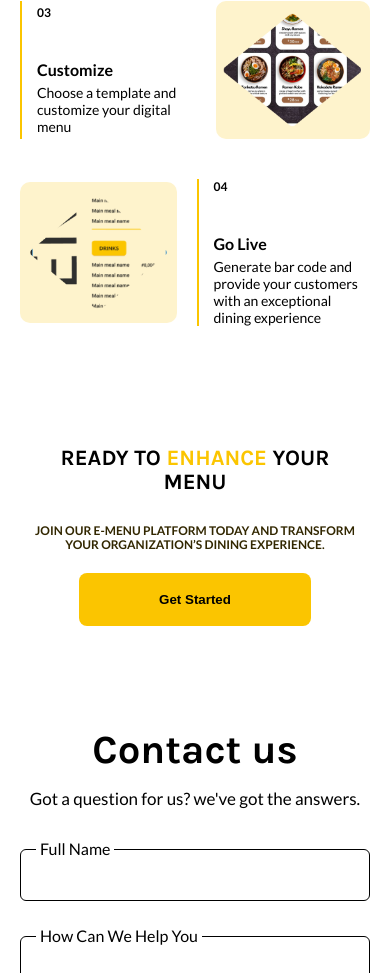
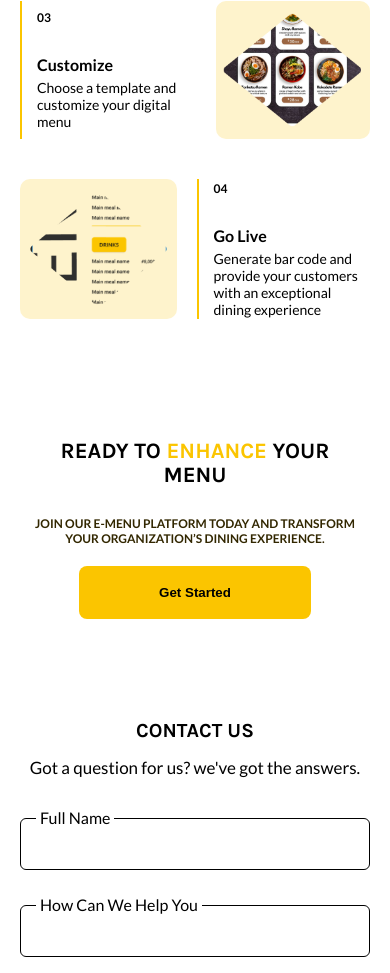
Before and after one commit to MuhammadAbdul-001/Digidish, a React (Create React App) app: page / in a window 390 px wide. Shown: the part 3550-4523 px from the top of the page. Built offline with nearby package versions, Linux system fonts and the light colour scheme.

Commit message:
new commit

```diff
--- a/src/App.css
+++ b/src/App.css
@@ -789,7 +789,16 @@ header ul a.active {
     margin-top: 580px;
   }
   .procedures-container h1 {
+    margin-bottom: 25px;
+  }
+  .procedures-container > h1,
+  .contact-us > h1 {
     margin-bottom: 35px;
+    text-transform: uppercase;
+    font-size: 20px;
+  }
+  .contact-us > h1 {
+    margin-bottom: 10px;
   }
   .procedure-cards {
     gap: 40px;
```
